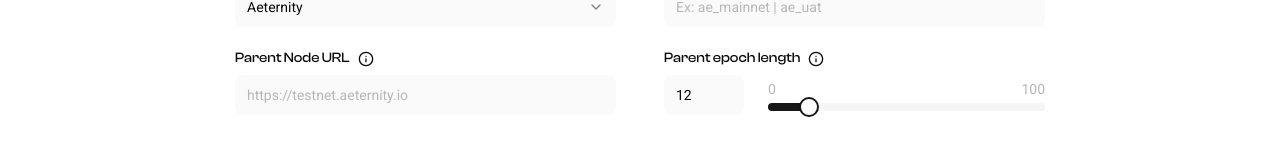
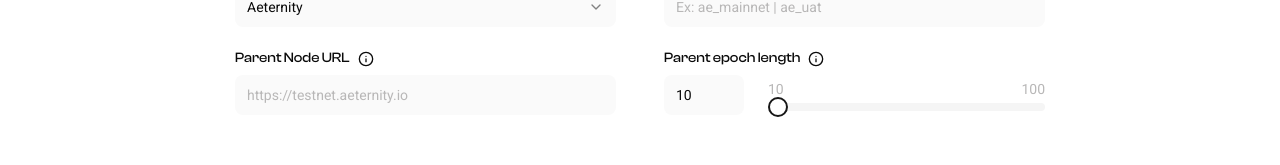
Before and after one commit to unit214/aeternity-hyperchains-initiator, a Next.js app: page /initiate/2 in a window 1280 px wide. Shown: the part 286-451 px from the top of the page. Built offline with nearby package versions, Linux system fonts and the light colour scheme.

Commit message:
fix: set minimum and default parent epoch length to 10

```diff
--- a/src/app/initiate/2/page.tsx
+++ b/src/app/initiate/2/page.tsx
@@ -27,7 +27,7 @@ const InitiatorForm: React.FC<{ initialData: Step2FormValues | null }> = ({ init
             parent: initialData?.parent || 'AE',
             parentNetworkId: initialData?.parentNetworkId || '',
             parentNodeURL: initialData?.parentNodeURL || '',
-            parentEpochLength: initialData?.parentEpochLength || 12n
+            parentEpochLength: initialData?.parentEpochLength || 10n
         },
         mode: 'onBlur'
     });
@@ -121,18 +121,19 @@ const InitiatorForm: React.FC<{ initialData: Step2FormValues | null }> = ({ init
                                             value={Number(value)}
                                             onChange={onChange}
                                             className='w-20'
-                                            placeholder='12'
+                                            placeholder='10'
                                         />
                                     </FormControl>
                                     <div className='flex w-full flex-col justify-center gap-1'>
                                         <div className='flex flex-row justify-between font-roboto text-sm text-grey-4'>
-                                            <span>0</span> <span>100</span>
+                                            <span>10</span> <span>100</span>
                                         </div>
                                         <FormControl>
                                             <Slider
                                                 onValueChange={(v) => onChange(v[0])}
                                                 value={[Number(value)]}
                                                 defaultValue={[Number(value)]}
+                                                min={10}
                                                 max={100}
                                                 step={1}
                                             />
--- a/src/lib/form-schema.ts
+++ b/src/lib/form-schema.ts
@@ -66,7 +66,7 @@ export const step2FormSchema = z.object({
     parent: z.string(),
     parentNetworkId: z.string().nonempty('Chain Network ID is required'),
     parentNodeURL: z.string().nonempty('Parent Node URL is required').url(),
-    parentEpochLength: z.coerce.bigint().min(0n).max(100n)
+    parentEpochLength: z.coerce.bigint().min(10n).max(100n)
 });
 
 export const step3FormSchema = z.object({
@@ -90,7 +90,7 @@ export const formSchema = z
         parent: z.string({ message: FormSteps[1] }).nonempty(FormSteps[1]),
         parentNetworkId: z.string({ message: FormSteps[1] }).nonempty(FormSteps[1]),
         parentNodeURL: z.string({ message: FormSteps[1] }).nonempty(FormSteps[1]).url(FormSteps[1]),
-        parentEpochLength: z.coerce.bigint({ message: FormSteps[1] }).min(0n, FormSteps[1]).max(100n, FormSteps[1]),
+        parentEpochLength: z.coerce.bigint({ message: FormSteps[1] }).min(10n, FormSteps[1]).max(100n, FormSteps[1]),
         pinningReward: bigNumberGreaterThanZeroSchema({ errorMessage: FormSteps[2] }),
         fixedCoinbase: bigNumberGreaterThanZeroSchema({ errorMessage: FormSteps[2] }),
         validatorCount: bigNumberGreaterThanZeroSchema({ withDecimals: false, errorMessage: FormSteps[3] }),
```
